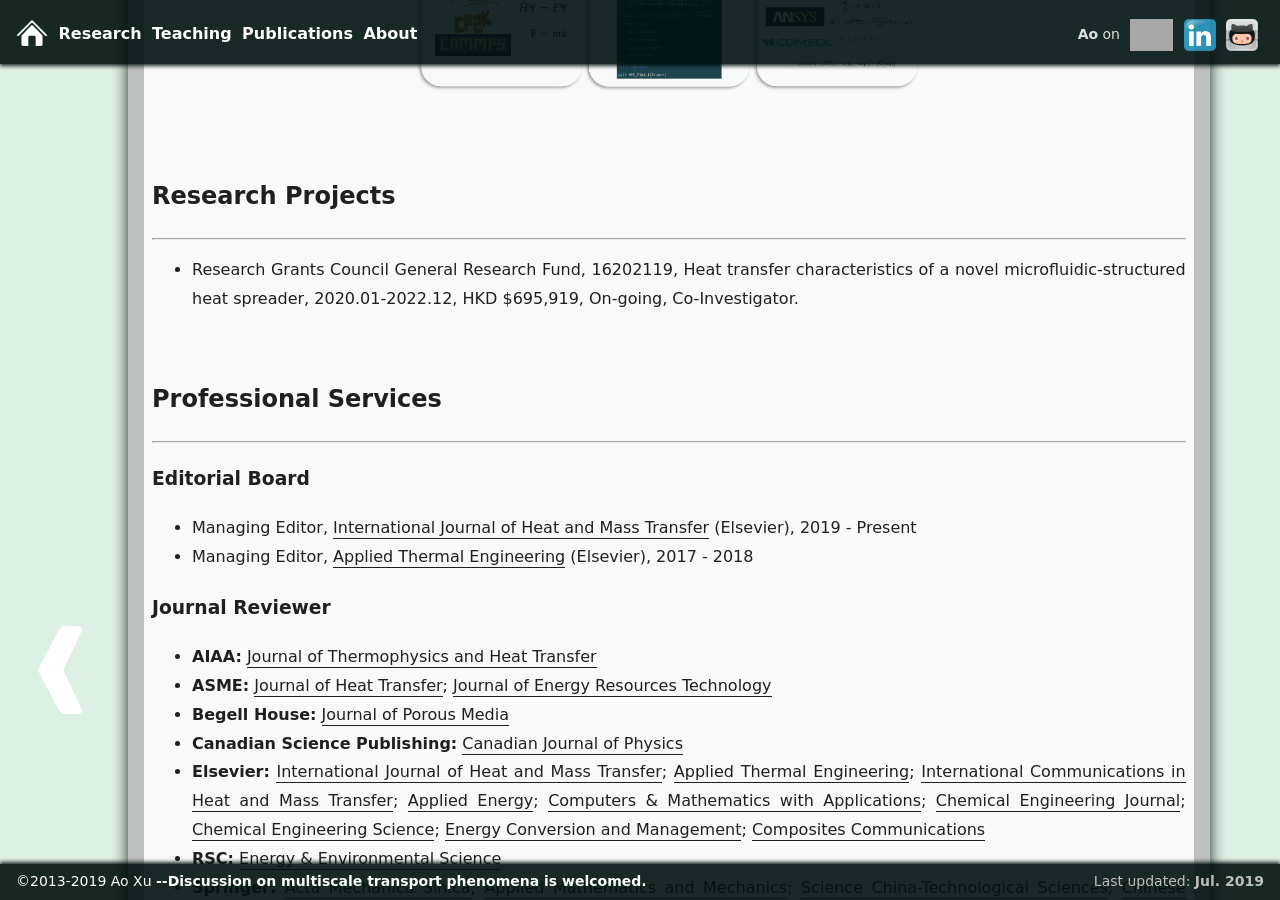
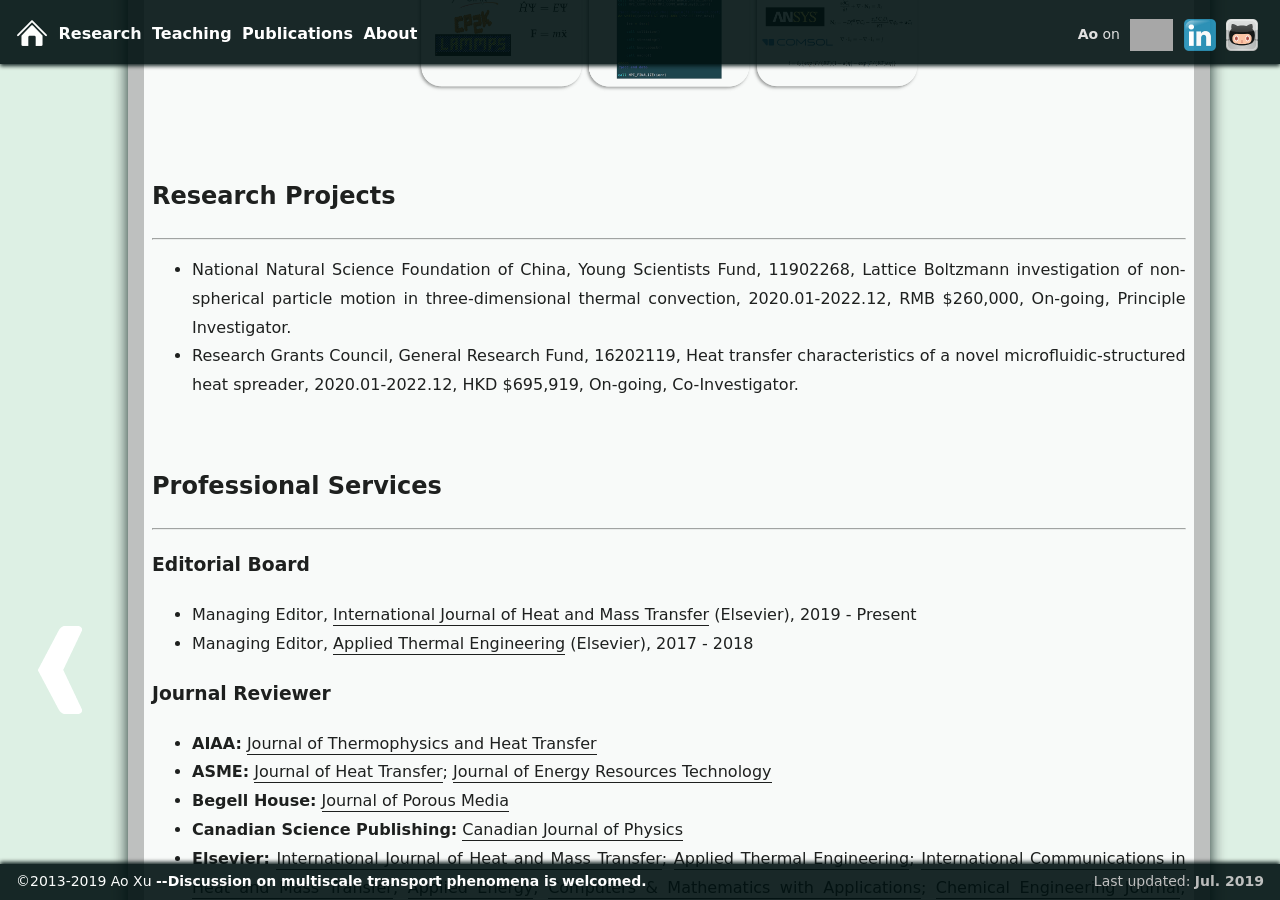
Before and after one commit to xuaoxiqi/xuaoxiqi.github.io, a Jekyll site: the page built from research.html, in a window 1280 px wide and 900 px high, scrolled down 1116 px. Built offline with Jekyll 4.4.1, drawn with Linux system fonts in a browser that asks for light colours; some web fonts are replaced; grey boxes are pictures that could not be loaded.

Commit message:
update project

```diff
--- a/about.html
+++ b/about.html
@@ -32,7 +32,7 @@ In the international community, Dr. Xu serves as Managing Editor of <i>Internati
 2017年10月至2018年10月于香港科技大学任职Research Associate，
 2018年10月入职西北工业大学航空学院流体力学系。
 徐博士致力于复杂流体传热机制的研究，在国际权威学术期刊发表SCI论文20篇（其中第一作者论文9篇），SCI引用320余次（其中他引300余次），h-因子为10；
-共同主持香港研究资助局优配研究金GRF项目1项。
+主持国家自然科学基金青年科学基金项目1项，共同主持香港研究资助局优配研究金GRF项目1项。
 在国际学术界，徐博士担任《International Journal of Heat and Mass Transfer》常务编辑（中科院2区Top期刊），曾任《Applied Thermal Engineering》常务编辑（中科院2区Top期刊）。
 </p>
 
--- a/research.html
+++ b/research.html
@@ -46,7 +46,8 @@ title: Research
     <h2>Research Projects</h2>
     <hr/>
     <ul>
-        <li>Research Grants Council General Research Fund, 16202119, Heat transfer characteristics of a novel microfluidic-structured heat spreader, 2020.01-2022.12, HKD $695,919, On-going, Co-Investigator.</li>
+        <li>National Natural Science Foundation of China, Young Scientists Fund, 11902268, Lattice Boltzmann investigation of non-spherical particle motion in three-dimensional thermal convection, 2020.01-2022.12, RMB $260,000, On-going, Principle Investigator.</li>
+        <li>Research Grants Council, General Research Fund, 16202119, Heat transfer characteristics of a novel microfluidic-structured heat spreader, 2020.01-2022.12, HKD $695,919, On-going, Co-Investigator.</li>
     </ul>
 
     <br/>
```
